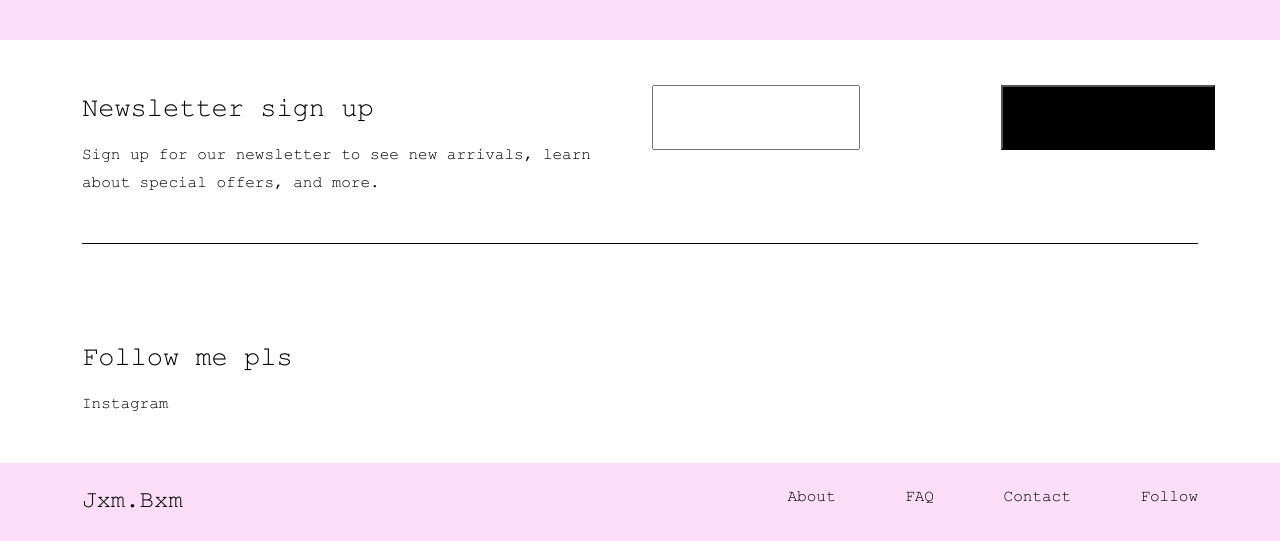
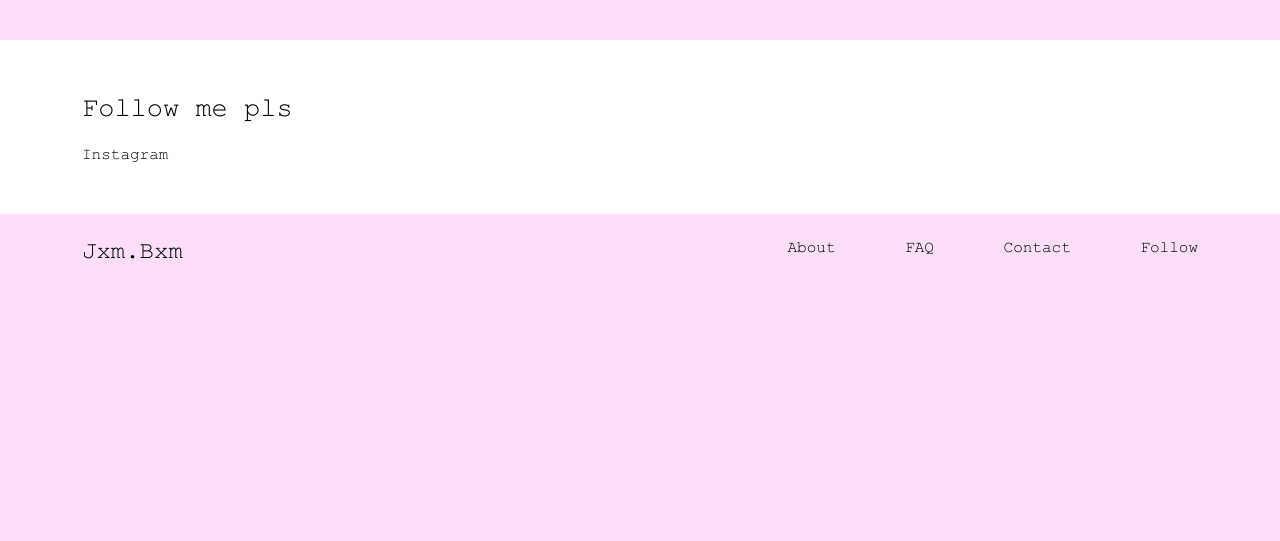
Before and after one commit to jxmbxm/site, a Jekyll site: the page built from index.md, in a window 1280 px wide. Shown: the part 954-1495 px from the top of the page. Built offline with Jekyll 4.4.1, drawn with Linux system fonts in a browser that asks for light colours; comment, search, counter and statistics services are not loaded; after the commit the page ends 1246 px from its top, so only the background shows below that.

Commit message:
Update hero-section.html

```diff
--- a/_includes/hero-section.html
+++ b/_includes/hero-section.html
@@ -42,67 +42,7 @@
             <div class="col-md-6">
                 <div class="content">
                     <h2 class="sec-heading">
-                        Newsletter sign up
-                    </h2>
-                    <p>
-                        Sign up for our newsletter to see new arrivals, learn about special offers, and more.
-                    </p>
-                </div>
-            </div>
-            <div class="col-md-6">
-                <div class="signup-from">
-                    <!-- Begin Mailchimp Signup Form -->
-                    <link href="//cdn-images.mailchimp.com/embedcode/classic-071822.css" rel="stylesheet" type="text/css">
-                    <style type="text/css">
-                        #mc_embed_signup .mc-field-group {width: 100%;}
-                        #mc_embed_signup .button {
-                            padding: 18px 40px;
-                            height: 65px;
-                            font-size: 24px;
-                            background: #000;
-                            position: absolute;
-                            right: -5px;
-                            top: 0;
-                        }
-                        @media (max-width: 1200px) {
-                            #mc_embed_signup .button {position: static;}
-                        }
-                    </style>
-                    <div id="mc_embed_signup">
-                        <form action="https://themeplugs.us8.list-manage.com/subscribe/post?u=5f997dd4588d3683743ce3f48&amp;id=54783f1684&amp;f_id=000b55e0f0" method="post" id="mc-embedded-subscribe-form" name="mc-embedded-subscribe-form" class="validate" target="_blank" novalidate>
-                            <div id="mc_embed_signup_scroll">
-                                <div class="mc-field-group">
-                                    <input type="email" value="" name="EMAIL" class="required email inputfield" id="mce-EMAIL" required>
-                                    <span id="mce-EMAIL-HELPERTEXT" class="helper_text"></span>
-                                </div>
-                                <div id="mce-responses" class="clear foot">
-                                    <div class="response" id="mce-error-response" style="display:none"></div>
-                                    <div class="response" id="mce-success-response" style="display:none"></div>
-                                </div>    <!-- real people should not fill this in and expect good things - do not remove this or risk form bot signups-->
-                                <div style="position: absolute; left: -5000px;" aria-hidden="true">
-                                    <input type="text" name="b_5f997dd4588d3683743ce3f48_54783f1684" tabindex="-1" value="">
-                                </div>
-                                <input type="submit" value="Subscribe" name="subscribe" id="mc-embedded-subscribe" class="submitbtn button">
-                            </div>
-                        </form>
-                    </div>
-                    <script type='text/javascript' src='//s3.amazonaws.com/downloads.mailchimp.com/js/mc-validate.js'></script><script type='text/javascript'>(function($) {window.fnames = new Array(); window.ftypes = new Array();fnames[0]='EMAIL';ftypes[0]='email';}(jQuery));var $mcj = jQuery.noConflict(true);</script>
-                    <!--End mc_embed_signup-->
-                </div>
-            </div>
-            <div class="gap"></div>
-            <div class="col-12">
-                <div class="bdr-bottom"></div>
-            </div>
-        </div>
-    </div>
-</section>
-<section class="social-sec bg-white">
-    <div class="container">
-        <div class="row">
-            <div class="col-md-12">
-                <div class="content">
-                    <h2 class="sec-heading">
+
                         Follow me pls
                     </h2>
                     <a href="https://www.instagram.com/jxm.bxm/">Instagram</a>
```
